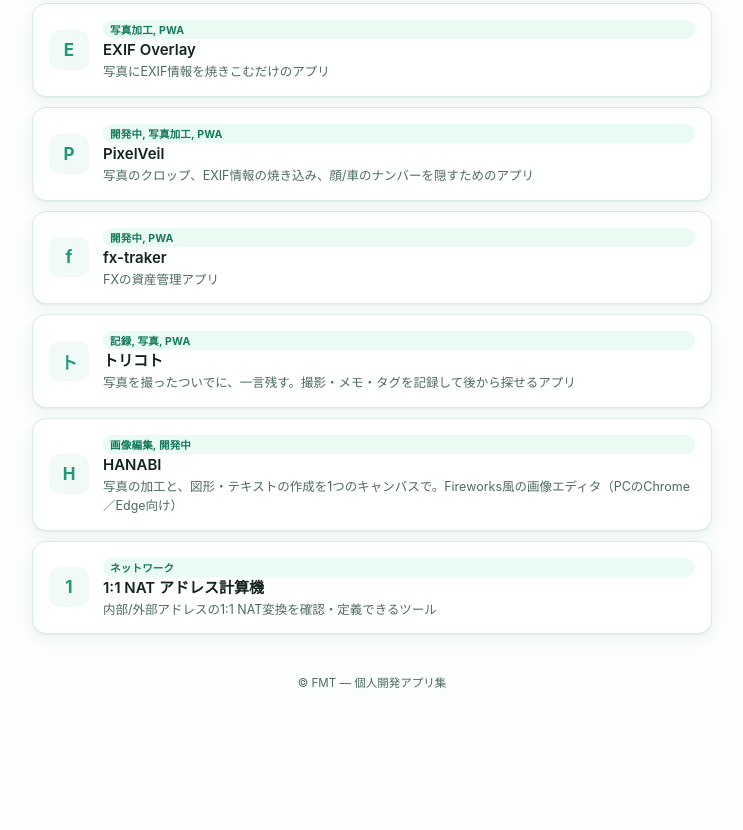
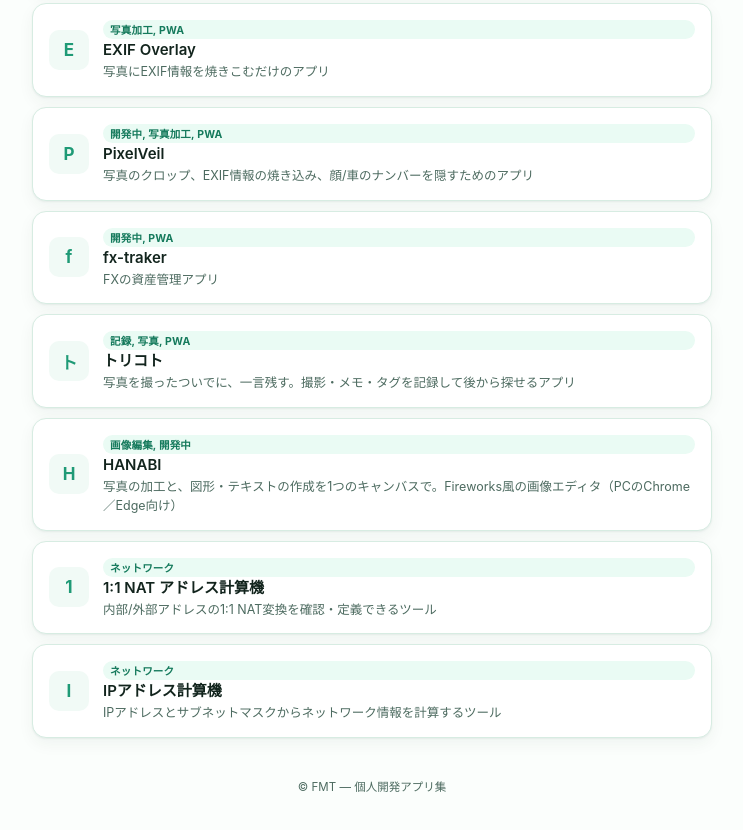
Before and after one commit to fmt-jp/open, a plain HTML site: page index.html in a window 1280 px wide. Shown: the part 318-1148 px from the top of the page, without its empty margins (268-1011 px from the left). Before the commit the page ends 1088 px from the top, so only its background shows below. Drawn offline with Linux system fonts and the light colour scheme.

Commit message:
Add IP address calculator to app list
Co-Authored-By: Claude Sonnet 5 <noreply@anthropic.com>
Claude-Session: https://claude.ai/code/session_01HX1BHvQGXjyqpbii4aLjd3

```diff
--- a/index.html
+++ b/index.html
@@ -316,6 +316,12 @@
       url: "https://fmt-jp.github.io/open/NAT_address_calc.html",
       desc: "内部/外部アドレスの1:1 NAT変換を確認・定義できるツール",
       tag: "ネットワーク"
+    },
+    {
+      title: "IPアドレス計算機",
+      url: "https://fmt-jp.github.io/open/ip_address_calc.html",
+      desc: "IPアドレスとサブネットマスクからネットワーク情報を計算するツール",
+      tag: "ネットワーク"
     }
   ];
 
```
